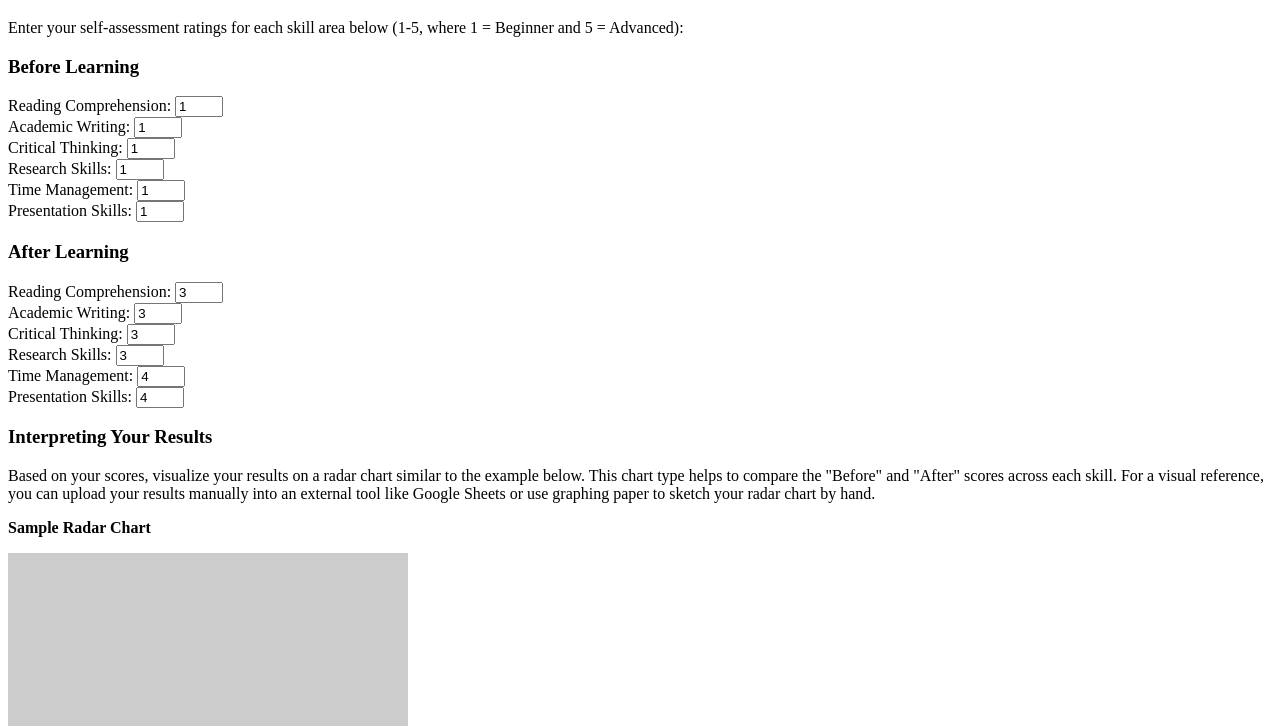
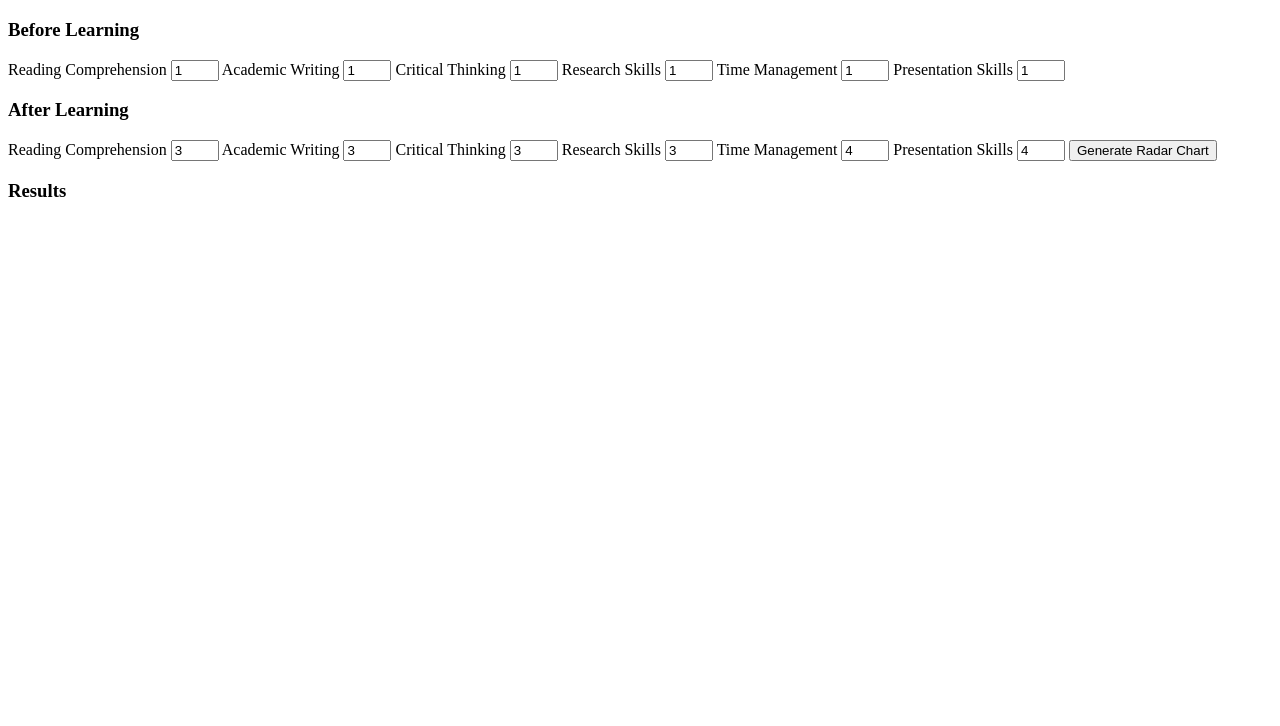
Before and after one commit to Isyajain/Skills-wheel-, a plain HTML site: page index.html in a window 1280 px wide. Shown: the part 61-787 px from the top of the page. Drawn offline with nearby package versions, Linux system fonts and the light colour scheme.

Commit message:
Update index.html

```diff
--- a/index.html
+++ b/index.html
@@ -4,62 +4,107 @@
     <meta charset="UTF-8">
     <meta name="viewport" content="width=device-width, initial-scale=1.0">
     <title>Skills Self-Assessment</title>
+    <script src="https://cdn.jsdelivr.net/npm/chart.js"></script>
 </head>
 <body>
 
 <h1>Skills Self-Assessment</h1>
-<p>Enter your self-assessment ratings for each skill area below (1-5, where 1 = Beginner and 5 = Advanced):</p>
+<div>
+    <h3>Before Learning</h3>
+    <label for="reading-before">Reading Comprehension</label>
+    <input type="number" id="reading-before" min="1" max="5" value="1">
+    <label for="writing-before">Academic Writing</label>
+    <input type="number" id="writing-before" min="1" max="5" value="1">
+    <label for="critical-thinking-before">Critical Thinking</label>
+    <input type="number" id="critical-thinking-before" min="1" max="5" value="1">
+    <label for="research-before">Research Skills</label>
+    <input type="number" id="research-before" min="1" max="5" value="1">
+    <label for="time-before">Time Management</label>
+    <input type="number" id="time-before" min="1" max="5" value="1">
+    <label for="presentation-before">Presentation Skills</label>
+    <input type="number" id="presentation-before" min="1" max="5" value="1">
 
-<h3>Before Learning</h3>
-<form>
-    <label for="reading-before">Reading Comprehension: </label>
-    <input type="number" id="reading-before" name="reading-before" min="1" max="5" value="1"><br>
+    <h3>After Learning</h3>
+    <label for="reading-after">Reading Comprehension</label>
+    <input type="number" id="reading-after" min="1" max="5" value="3">
+    <label for="writing-after">Academic Writing</label>
+    <input type="number" id="writing-after" min="1" max="5" value="3">
+    <label for="critical-thinking-after">Critical Thinking</label>
+    <input type="number" id="critical-thinking-after" min="1" max="5" value="3">
+    <label for="research-after">Research Skills</label>
+    <input type="number" id="research-after" min="1" max="5" value="3">
+    <label for="time-after">Time Management</label>
+    <input type="number" id="time-after" min="1" max="5" value="4">
+    <label for="presentation-after">Presentation Skills</label>
+    <input type="number" id="presentation-after" min="1" max="5" value="4">
 
-    <label for="writing-before">Academic Writing: </label>
-    <input type="number" id="writing-before" name="writing-before" min="1" max="5" value="1"><br>
+    <button onclick="generateChart()">Generate Radar Chart</button>
+</div>
 
-    <label for="critical-thinking-before">Critical Thinking: </label>
-    <input type="number" id="critical-thinking-before" name="critical-thinking-before" min="1" max="5" value="1"><br>
+<h3>Results</h3>
+<canvas id="radarChart" width="400" height="400"></canvas>
 
-    <label for="research-before">Research Skills: </label>
-    <input type="number" id="research-before" name="research-before" min="1" max="5" value="1"><br>
+<script>
+function generateChart() {
+    // Get ratings from user input
+    const beforeData = [
+        document.getElementById('reading-before').value,
+        document.getElementById('writing-before').value,
+        document.getElementById('critical-thinking-before').value,
+        document.getElementById('research-before').value,
+        document.getElementById('time-before').value,
+        document.getElementById('presentation-before').value
+    ].map(Number);
 
-    <label for="time-before">Time Management: </label>
-    <input type="number" id="time-before" name="time-before" min="1" max="5" value="1"><br>
+    const afterData = [
+        document.getElementById('reading-after').value,
+        document.getElementById('writing-after').value,
+        document.getElementById('critical-thinking-after').value,
+        document.getElementById('research-after').value,
+        document.getElementById('time-after').value,
+        document.getElementById('presentation-after').value
+    ].map(Number);
 
-    <label for="presentation-before">Presentation Skills: </label>
-    <input type="number" id="presentation-before" name="presentation-before" min="1" max="5" value="1"><br>
-</form>
+    // Get the canvas context
+    const ctx = document.getElementById('radarChart').getContext('2d');
 
-<h3>After Learning</h3>
-<form>
-    <label for="reading-after">Reading Comprehension: </label>
-    <input type="number" id="reading-after" name="reading-after" min="1" max="5" value="3"><br>
+    // Clear previous chart instance if exists
+    if (window.myRadarChart) {
+        window.myRadarChart.destroy();
+    }
 
-    <label for="writing-after">Academic Writing: </label>
-    <input type="number" id="writing-after" name="writing-after" min="1" max="5" value="3"><br>
-
-    <label for="critical-thinking-after">Critical Thinking: </label>
-    <input type="number" id="critical-thinking-after" name="critical-thinking-after" min="1" max="5" value="3"><br>
-
-    <label for="research-after">Research Skills: </label>
-    <input type="number" id="research-after" name="research-after" min="1" max="5" value="3"><br>
-
-    <label for="time-after">Time Management: </label>
-    <input type="number" id="time-after" name="time-after" min="1" max="5" value="4"><br>
-
-    <label for="presentation-after">Presentation Skills: </label>
-    <input type="number" id="presentation-after" name="presentation-after" min="1" max="5" value="4"><br>
-</form>
-
-<h3>Interpreting Your Results</h3>
-<p>Based on your scores, visualize your results on a radar chart similar to the example below. This chart type helps to compare the "Before" and "After" scores across each skill. For a visual reference, you can upload your results manually into an external tool like Google Sheets or use graphing paper to sketch your radar chart by hand.</p>
-
-<!-- Example Radar Chart Image -->
-<p><strong>Sample Radar Chart</strong></p>
-<img src="https://via.placeholder.com/400x400.png?text=Sample+Radar+Chart" alt="Example of a Radar Chart" width="400" height="400">
-
-<p><em>Note: Replace the placeholder image with a radar chart example, if possible, to guide students in visualizing their self-assessment.</em></p>
+    // Generate the radar chart
+    window.myRadarChart = new Chart(ctx, {
+        type: 'radar',
+        data: {
+            labels: ["Reading", "Writing", "Critical Thinking", "Research", "Time Mgmt", "Presentation"],
+            datasets: [
+                {
+                    label: "Before Learning",
+                    data: beforeData,
+                    backgroundColor: "rgba(255, 99, 132, 0.2)",
+                    borderColor: "rgba(255, 99, 132, 1)"
+                },
+                {
+                    label: "After Learning",
+                    data: afterData,
+                    backgroundColor: "rgba(54, 162, 235, 0.2)",
+                    borderColor: "rgba(54, 162, 235, 1)"
+                }
+            ]
+        },
+        options: {
+            responsive: false,
+            scales: {
+                r: {
+                    beginAtZero: true,
+                    max: 5
+                }
+            }
+        }
+    });
+}
+</script>
 
 </body>
 </html>
```
